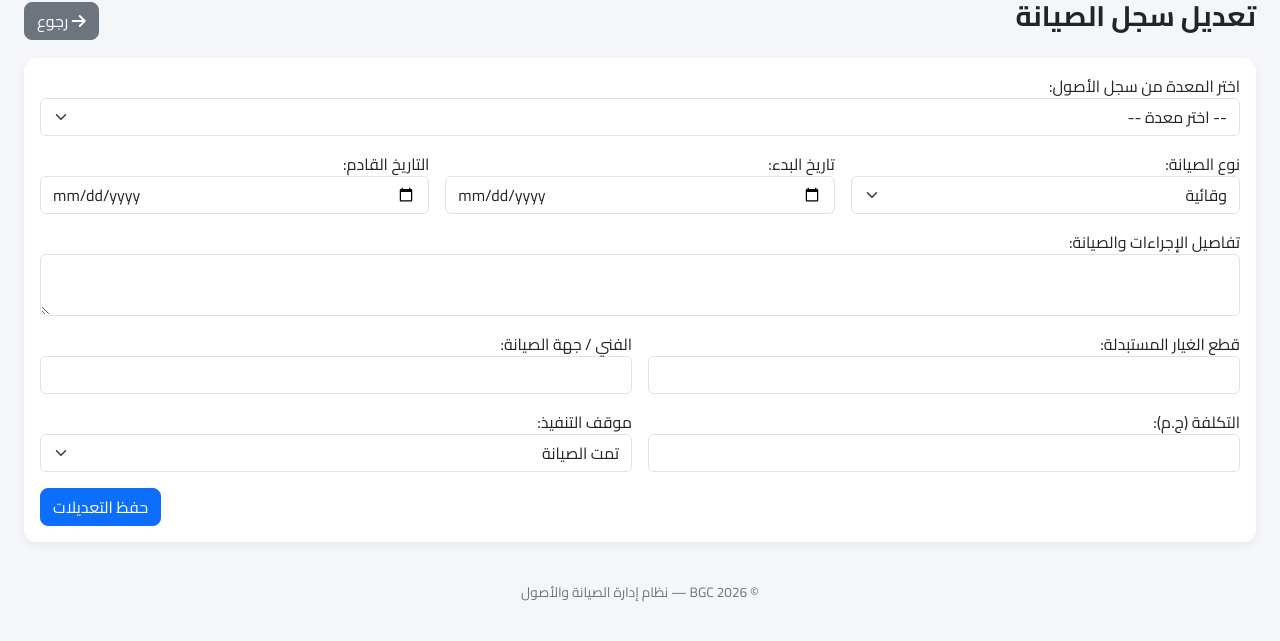
After one commit to Eng11Hassan/bgc-maintenance-system, a Flask app: template templates/edit_maintenance.html in a window 1280 px wide. The commit adds this page. Shown: the top 641 px of the page. Run offline with Flask 3, Linux system fonts and the light colour scheme; the template is opened without the code that fills it: values that come from a table or form of the project are taken from there, others are empty; some libraries are stand-ins or nearby versions.

Commit message:
Add edit functionality for maintenance tickets

```diff
--- a/app.py
+++ b/app.py
@@ -130,6 +130,27 @@ def maintenance():
     assets_list = Asset.query.all()
     return render_template('maintenance.html', logs=logs, assets=assets_list)
 
+@app.route('/maintenance/edit/<int:id>', methods=['GET', 'POST'])
+@login_required
+def edit_maintenance(id):
+    log = MaintenanceLog.query.get_or_404(id)
+    if request.method == 'POST':
+        log.asset_code = request.form.get('asset_code')
+        log.asset_name = request.form.get('asset_name')
+        log.maint_type = request.form.get('maint_type')
+        log.start_date = request.form.get('start_date')
+        log.next_date = request.form.get('next_date')
+        log.action_taken = request.form.get('action_taken')
+        log.spare_parts = request.form.get('spare_parts')
+        log.technician = request.form.get('technician')
+        log.cost = float(request.form.get('cost') or 0)
+        log.status = request.form.get('status')
+        db.session.commit()
+        flash('تم تحديث سجل الصيانة بنجاح!', 'success')
+        return redirect(url_for('maintenance'))
+    assets_list = Asset.query.all()
+    return render_template('edit_maintenance.html', log=log, assets=assets_list)
+
 @app.route('/maintenance/delete/<int:id>')
 @login_required
 def delete_maintenance(id):
--- /dev/null
+++ b/templates/edit_maintenance.html
@@ -0,0 +1,82 @@
+{% extends 'base.html' %}
+{% block content %}
+<div class="d-flex justify-content-between align-items-center mb-3">
+    <h3 class="fw-bold">تعديل سجل الصيانة</h3>
+    <a href="/maintenance" class="btn btn-secondary btn-custom"><i class="fa-solid fa-arrow-right"></i> رجوع</a>
+</div>
+
+<div class="card p-3">
+    <form method="POST">
+        <div class="row g-3">
+            <div class="col-md-12">
+                <label>اختر المعدة من سجل الأصول:</label>
+                <select id="assetSelect" class="form-select" required>
+                    <option value="">-- اختر معدة --</option>
+                    {% for a in assets %}
+                    <option value="{{ a.asset_code }}" data-name="{{ a.asset_name }}" {% if a.asset_code == log.asset_code %}selected{% endif %}>{{ a.asset_code }} - {{ a.asset_name }}</option>
+                    {% endfor %}
+                </select>
+            </div>
+            <input type="hidden" name="asset_code" id="asset_code" value="{{ log.asset_code }}">
+            <input type="hidden" name="asset_name" id="asset_name" value="{{ log.asset_name }}">
+            <div class="col-md-4">
+                <label>نوع الصيانة:</label>
+                <select name="maint_type" class="form-select">
+                    {% for t in ['وقائية','طارئة','دوريات','عمرة شاملة','معايرة'] %}
+                    <option value="{{ t }}" {% if t == log.maint_type %}selected{% endif %}>{{ t }}</option>
+                    {% endfor %}
+                </select>
+            </div>
+            <div class="col-md-4">
+                <label>تاريخ البدء:</label>
+                <input type="date" name="start_date" class="form-control" value="{{ log.start_date }}" required>
+            </div>
+            <div class="col-md-4">
+                <label>التاريخ القادم:</label>
+                <input type="date" name="next_date" class="form-control" value="{{ log.next_date or '' }}">
+            </div>
+            <div class="col-md-12">
+                <label>تفاصيل الإجراءات والصيانة:</label>
+                <textarea name="action_taken" class="form-control" rows="2">{{ log.action_taken or '' }}</textarea>
+            </div>
+            <div class="col-md-6">
+                <label>قطع الغيار المستبدلة:</label>
+                <input type="text" name="spare_parts" class="form-control" value="{{ log.spare_parts or '' }}">
+            </div>
+            <div class="col-md-6">
+                <label>الفني / جهة الصيانة:</label>
+                <input type="text" name="technician" class="form-control" value="{{ log.technician or '' }}">
+            </div>
+            <div class="col-md-6">
+                <label>التكلفة (ج.م):</label>
+                <input type="number" step="0.01" name="cost" class="form-control" value="{{ log.cost }}">
+            </div>
+            <div class="col-md-6">
+                <label>موقف التنفيذ:</label>
+                <select name="status" class="form-select">
+                    {% for s in ['تمت الصيانة','جاري العمل','مؤجل / قيد الانتظار'] %}
+                    <option value="{{ s }}" {% if s == log.status %}selected{% endif %}>{{ s }}</option>
+                    {% endfor %}
+                </select>
+            </div>
+        </div>
+        <div class="modal-footer mt-3">
+            <button type="submit" class="btn btn-primary btn-custom">حفظ التعديلات</button>
+        </div>
+    </form>
+</div>
+<script>
+document.addEventListener('DOMContentLoaded', function() {
+    var sel = document.getElementById('assetSelect');
+    var code = document.getElementById('asset_code');
+    var name = document.getElementById('asset_name');
+    if (sel) {
+        sel.addEventListener('change', function() {
+            var opt = sel.options[sel.selectedIndex];
+            code.value = sel.value || '';
+            name.value = opt ? (opt.getAttribute('data-name') || '') : '';
+        });
+    }
+});
+</script>
+{% endblock %}
--- a/templates/maintenance.html
+++ b/templates/maintenance.html
@@ -41,6 +41,9 @@
                         </span>
                     </td>
                     <td>
+                        <a href="/maintenance/edit/{{ log.id }}" class="btn btn-warning btn-sm mb-1">
+                            <i class="fa-solid fa-pen"></i>
+                        </a>
                         <a href="/maintenance/delete/{{ log.id }}" onclick="return confirm('تأكيد مسح أمر الصيانة؟');" class="btn btn-danger btn-sm">
                             <i class="fa-solid fa-trash"></i>
                         </a>
```
